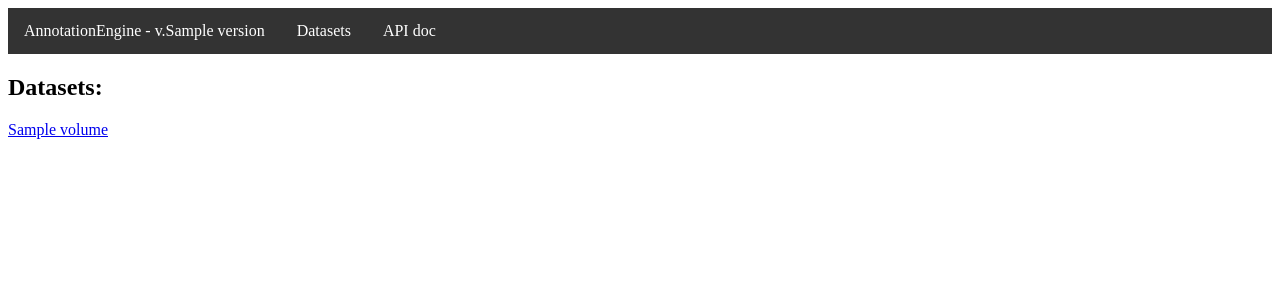
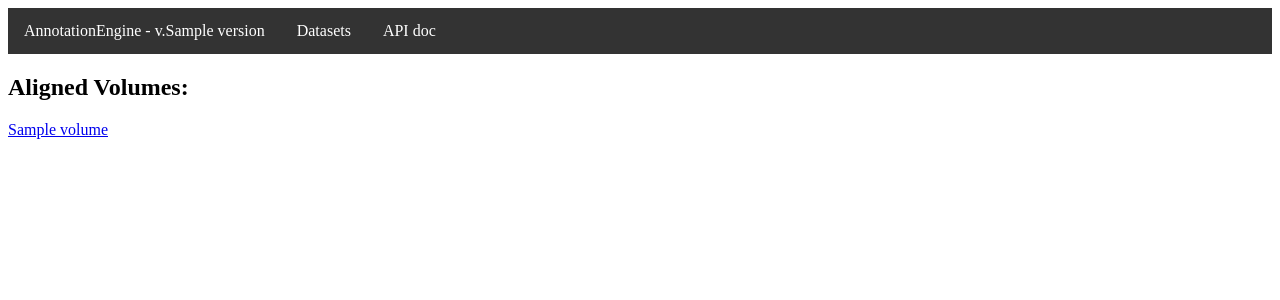
Before and after one commit to CAVEconnectome/AnnotationEngine, a Flask app: template annotationengine/templates/aligned_volumes.html in a window 1280 px wide. Shown: the top 300 px of the page. Run offline with Flask 2, Linux system fonts and the light colour scheme; the template is opened without the code that fills it: most values are stand-ins (such as "Sample title", 1, 10 or a date in 2020); parts of the project's set-up code (start-up, migrations or seed data) failed here and were passed over.

Commit message:
fixing dataset>aligned_volume

```diff
--- a/annotationengine/templates/aligned_volumes.html
+++ b/annotationengine/templates/aligned_volumes.html
@@ -1,7 +1,7 @@
 {% extends 'base.html' %}
 
 {% block header %}
-  <h1>{% block title %}Datasets:{% endblock %}</h1>
+  <h1>{% block title %}Aligned Volumes:{% endblock %}</h1>
 {% endblock %}
 
 {% block content %}
```
